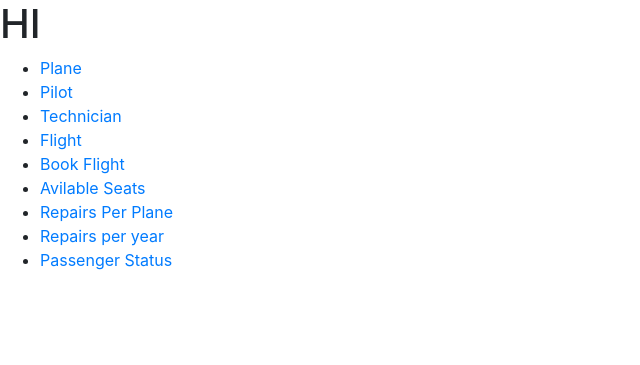
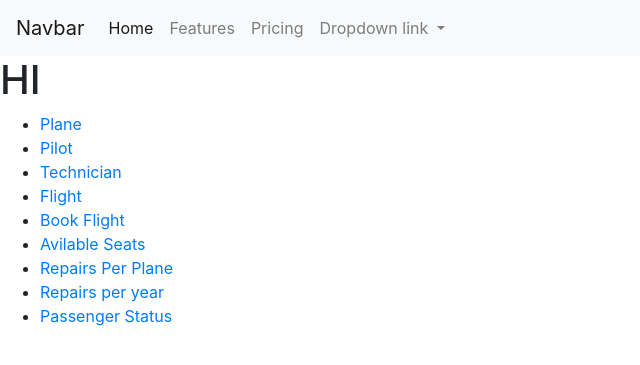
Before and after one commit to adialachar/CS166PhaseThree, a Flask app: page / in a window 1280 px wide. Shown: the top 365 px of the page, without its empty margins (0-640 px from the left). Run offline with Flask 2, Linux system fonts and the light colour scheme; some libraries are stand-ins or nearby versions.

Commit message:
Update index.html

```diff
--- a/templates/index.html
+++ b/templates/index.html
@@ -10,7 +10,35 @@
 
 
 
-
+<nav class="navbar navbar-expand-lg navbar-light bg-light">
+  <a class="navbar-brand" href="#">Navbar</a>
+  <button class="navbar-toggler" type="button" data-toggle="collapse" data-target="#navbarNavDropdown" aria-controls="navbarNavDropdown" aria-expanded="false" aria-label="Toggle navigation">
+    <span class="navbar-toggler-icon"></span>
+  </button>
+  <div class="collapse navbar-collapse" id="navbarNavDropdown">
+    <ul class="navbar-nav">
+      <li class="nav-item active">
+        <a class="nav-link" href="#">Home <span class="sr-only">(current)</span></a>
+      </li>
+      <li class="nav-item">
+        <a class="nav-link" href="#">Features</a>
+      </li>
+      <li class="nav-item">
+        <a class="nav-link" href="#">Pricing</a>
+      </li>
+      <li class="nav-item dropdown">
+        <a class="nav-link dropdown-toggle" href="#" id="navbarDropdownMenuLink" role="button" data-toggle="dropdown" aria-haspopup="true" aria-expanded="false">
+          Dropdown link
+        </a>
+        <div class="dropdown-menu" aria-labelledby="navbarDropdownMenuLink">
+          <a class="dropdown-item" href="#">Action</a>
+          <a class="dropdown-item" href="#">Another action</a>
+          <a class="dropdown-item" href="#">Something else here</a>
+        </div>
+      </li>
+    </ul>
+  </div>
+</nav>
 
 
 
```
